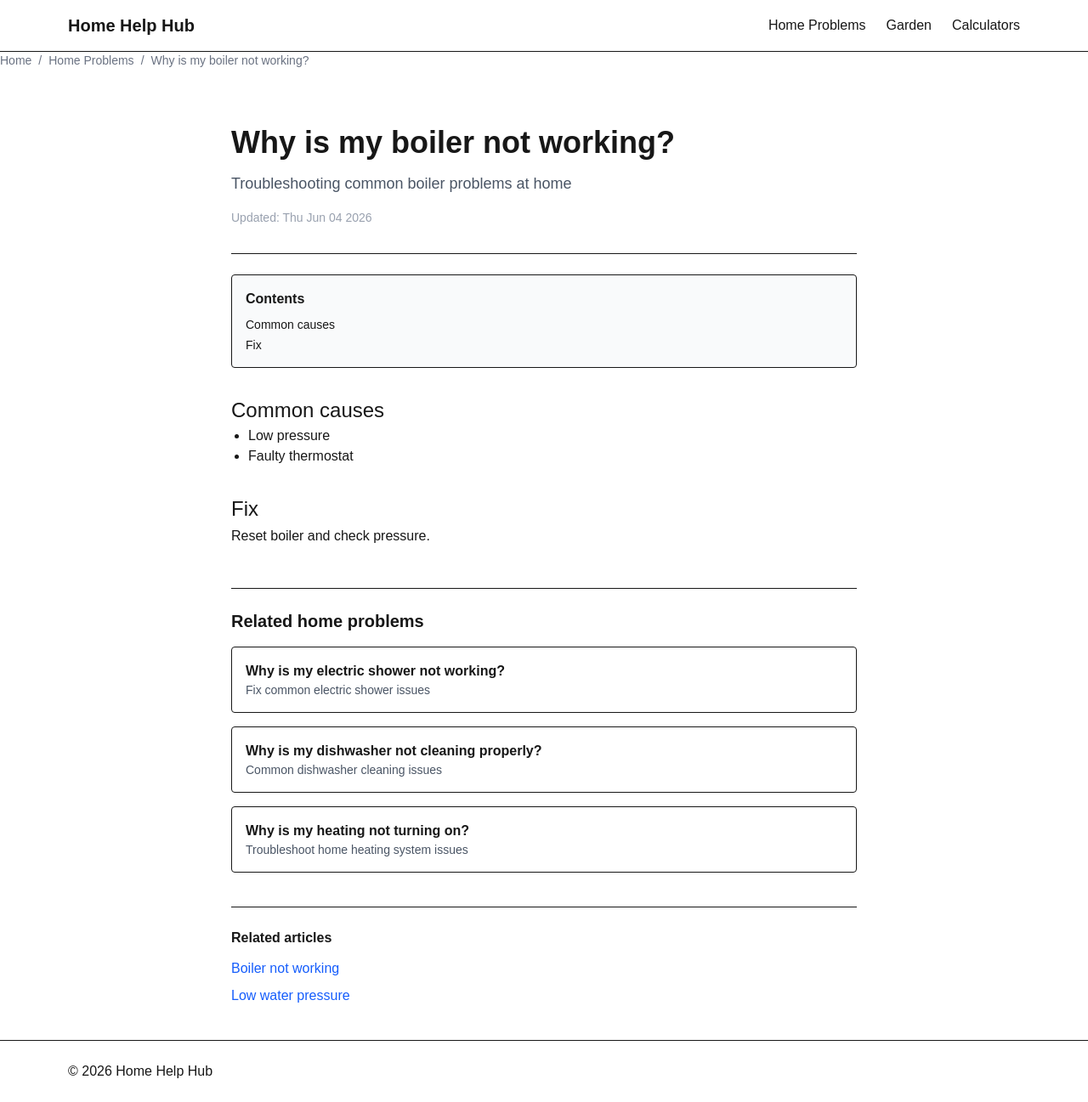
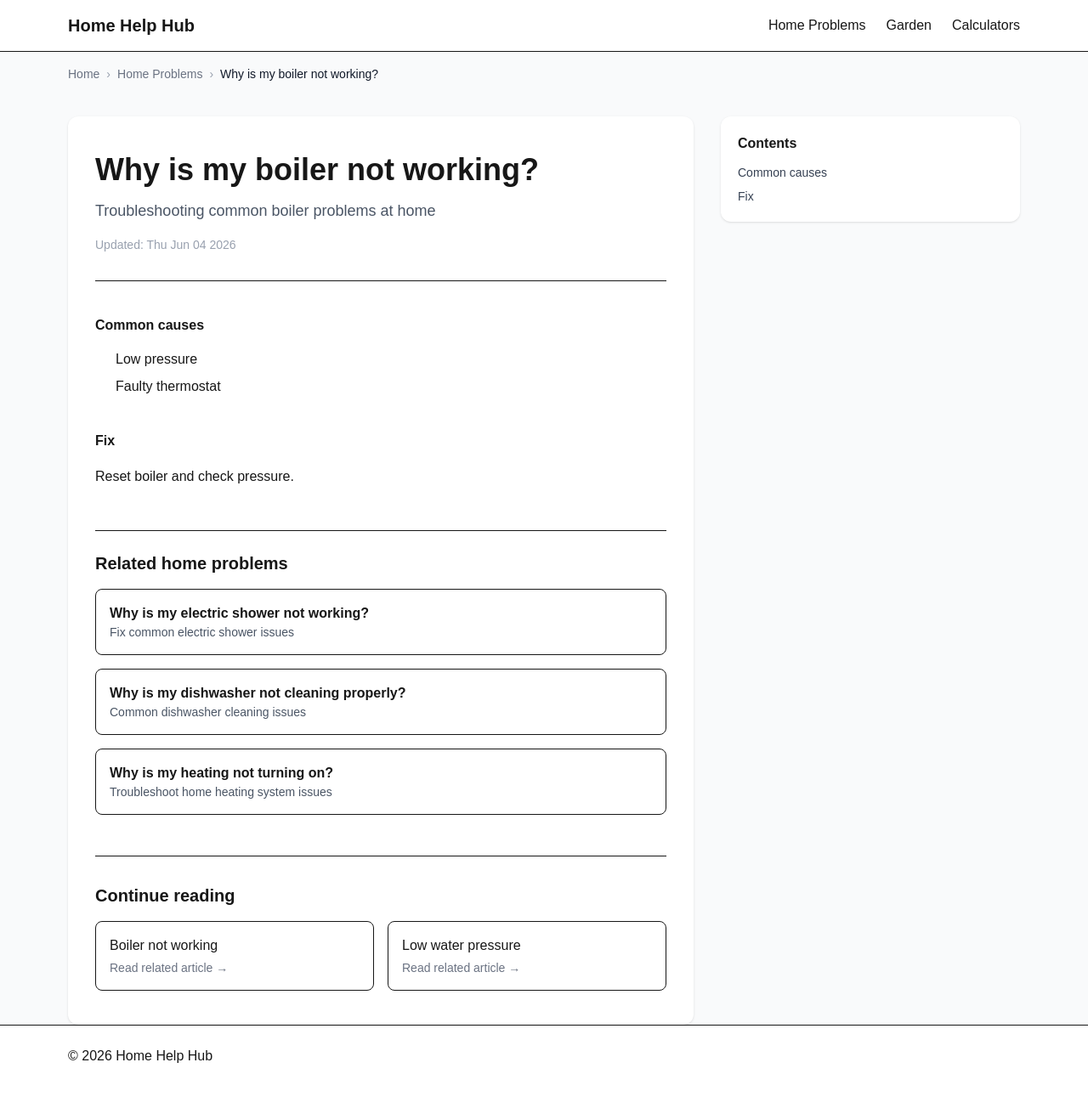
Before and after one commit to MikolajRz/home-help-hub, a Next.js app: page /home-problems/boiler-not-working in a window 1280 px wide. Shown: the whole page at 85% size. Built offline with nearby package versions, Linux system fonts and the light colour scheme.

Commit message:
Frontend v2: improved article layout and navigation

```diff
--- a/app/globals.css
+++ b/app/globals.css
@@ -25,16 +25,47 @@ body {
   font-family: Arial, Helvetica, sans-serif;
 }
 
+/* ARTICLE READING EXPERIENCE */
+
+.prose {
+  max-width: 100%;
+}
+
+.prose h1 {
+  margin-top: 2rem;
+  margin-bottom: 1rem;
+}
+
 .prose h2 {
-  margin-top: 2rem;
-  font-size: 1.5rem;
+  margin-top: 2.5rem;
+  margin-bottom: 1rem;
+  font-weight: 700;
 }
 
 .prose p {
-  line-height: 1.7;
+  line-height: 1.8;
+  margin-bottom: 1rem;
 }
 
 .prose ul {
-  margin-left: 1.25rem;
-  list-style: disc;
+  margin-left: 1.5rem;
+  margin-bottom: 1rem;
 }
+
+.prose li {
+  margin-bottom: 0.5rem;
+}
+
+/* CARD FEEL */
+
+.article-card {
+  background: white;
+  border-radius: 12px;
+  padding: 2rem;
+}
+
+/* SMOOTH SCROLL */
+
+html {
+  scroll-behavior: smooth;
+}
--- a/app/home-problems/[slug]/page.tsx
+++ b/app/home-problems/[slug]/page.tsx
@@ -37,11 +37,11 @@ export default async function ArticlePage({
 
   const related = getRelatedPosts(slug);
 
-  // 🧭 TOC (auto headings)
   const headings = post.content.match(/^##\s.+/gm) || [];
 
   return (
-    <div>
+    <div className="min-h-screen bg-gray-50">
+      <div className="max-w-6xl mx-auto px-4">
         <Breadcrumbs
           items={[
             { label: "Home", href: "/" },
@@ -50,77 +50,12 @@ export default async function ArticlePage({
           ]}
         />
 
-      {/* 🔥 BREADCRUMB SCHEMA */}
-      <script
-        type="application/ld+json"
-        dangerouslySetInnerHTML={{
-          __html: JSON.stringify({
-            "@context": "https://schema.org",
-            "@type": "BreadcrumbList",
-            itemListElement: [
-              {
-                "@type": "ListItem",
-                position: 1,
-                name: "Home",
-                item: `${baseUrl}/`,
-              },
-              {
-                "@type": "ListItem",
-                position: 2,
-                name: "Home Problems",
-                item: `${baseUrl}/categories/home-problems`,
-              },
-              {
-                "@type": "ListItem",
-                position: 3,
-                name: post.title,
-                item: `${baseUrl}/home-problems/${post.slug}`,
-              },
-            ],
-          }),
-        }}
-      />
+        {/* ARTICLE LAYOUT */}
+        <div className="grid grid-cols-1 lg:grid-cols-12 gap-8 mt-6">
 
-      {/* 🔥 FAQ SCHEMA */}
-      <script
-        type="application/ld+json"
-        dangerouslySetInnerHTML={{
-          __html: JSON.stringify({
-            "@context": "https://schema.org",
-            "@type": "FAQPage",
-            mainEntity: [
-              {
-                "@type": "Question",
-                name: `What causes ${post.title.toLowerCase()}?`,
-                acceptedAnswer: {
-                  "@type": "Answer",
-                  text: post.description,
-                },
-              },
-              {
-                "@type": "Question",
-                name: "How do I fix it?",
-                acceptedAnswer: {
-                  "@type": "Answer",
-                  text:
-                    "Follow basic troubleshooting steps and check common household issues.",
-                },
-              },
-              {
-                "@type": "Question",
-                name: "Do I need a professional?",
-                acceptedAnswer: {
-                  "@type": "Answer",
-                  text:
-                    "If basic fixes do not work, contact a qualified technician.",
-                },
-              },
-            ],
-          }),
-        }}
-      />
+          {/* MAIN CONTENT */}
+          <article className="lg:col-span-8 bg-white rounded-xl shadow-sm px-8 py-10">
 
-      <article className="mx-auto max-w-3xl px-4 py-10">
             {/* HEADER */}
             <header className="mb-8">
               <h1 className="text-4xl font-bold leading-tight">
@@ -138,18 +73,6 @@ export default async function ArticlePage({
 
             <hr className="my-6" />
 
-        {/* 🧭 TABLE OF CONTENTS */}
-        {headings.length > 0 && (
-          <div className="bg-gray-50 border rounded p-4 mb-8">
-            <h2 className="font-semibold mb-2">Contents</h2>
-            <ul className="text-sm space-y-1">
-              {headings.map((h, i) => (
-                <li key={i}>{h.replace("##", "").trim()}</li>
-              ))}
-            </ul>
-          </div>
-        )}
-
             {/* CONTENT */}
             <div className="prose prose-lg max-w-none prose-headings:scroll-mt-24">
               <ReactMarkdown remarkPlugins={[remarkGfm]}>
@@ -157,7 +80,7 @@ export default async function ArticlePage({
               </ReactMarkdown>
             </div>
 
-        {/* 🔗 RELATED ARTICLES */}
+            {/* RELATED */}
             {related.length > 0 && (
               <section className="mt-12 border-t pt-6">
                 <h2 className="text-xl font-semibold mb-4">
@@ -169,7 +92,7 @@ export default async function ArticlePage({
                     <Link
                       key={r.slug}
                       href={`/home-problems/${r.slug}`}
-                  className="border rounded p-4 hover:shadow transition"
+                      className="border rounded-lg p-4 hover:shadow-md transition bg-white"
                     >
                       <h3 className="font-semibold">{r.title}</h3>
                       <p className="text-sm text-gray-600">
@@ -181,7 +104,8 @@ export default async function ArticlePage({
               </section>
             )}
 
-        {/* 🔗 INTERNAL LINKS */}
+            {/* INTERNAL LINKS */}
+            <div className="mt-10">
               <InternalLinks
                 links={[
                   {
@@ -194,7 +118,37 @@ export default async function ArticlePage({
                   },
                 ]}
               />
+            </div>
           </article>
+
+          {/* SIDEBAR (TOC) */}
+          <aside className="lg:col-span-4">
+            <div className="sticky top-6 bg-white rounded-xl shadow-sm p-5">
+              <h2 className="font-semibold mb-3">Contents</h2>
+
+              {headings.length > 0 ? (
+                <ul className="space-y-2 text-sm">
+                  {headings.map((h, i) => (
+                    <li key={i}>
+                      <a
+                        href="#"
+                        className="text-gray-700 hover:text-black transition"
+                      >
+                        {h.replace("##", "").trim()}
+                      </a>
+                    </li>
+                  ))}
+                </ul>
+              ) : (
+                <p className="text-sm text-gray-400">
+                  No sections available
+                </p>
+              )}
+            </div>
+          </aside>
+
+        </div>
+      </div>
     </div>
   );
 }
--- a/components/Breadcrumbs.tsx
+++ b/components/Breadcrumbs.tsx
@@ -1,21 +1,41 @@
 import Link from "next/link";
 
 type BreadcrumbsProps = {
-  items: { label: string; href: string }[];
+  items: {
+    label: string;
+    href: string;
+  }[];
 };
 
-export default function Breadcrumbs({ items }: BreadcrumbsProps) {
+export default function Breadcrumbs({
+  items,
+}: BreadcrumbsProps) {
   return (
-    <nav className="text-sm text-gray-500 mb-6">
-      <ol className="flex flex-wrap gap-2">
+    <nav
+      aria-label="Breadcrumb"
+      className="text-sm text-gray-500 py-4"
+    >
+      <ol className="flex flex-wrap items-center gap-2">
         {items.map((item, index) => (
-          <li key={item.href} className="flex items-center gap-2">
-            <Link href={item.href} className="hover:underline">
-              {item.label}
-            </Link>
+          <li
+            key={item.href}
+            className="flex items-center gap-2"
+          >
+            {index === items.length - 1 ? (
+              <span className="font-medium text-gray-900">
+                {item.label}
+              </span>
+            ) : (
+              <Link
+                href={item.href}
+                className="hover:text-black transition"
+              >
+                {item.label}
+              </Link>
+            )}
 
             {index < items.length - 1 && (
-              <span>/</span>
+              <span className="text-gray-400">›</span>
             )}
           </li>
         ))}
--- a/components/InternalLinks.tsx
+++ b/components/InternalLinks.tsx
@@ -1,19 +1,38 @@
 import Link from "next/link";
 
-export default function InternalLinks({ links }: { links: { href: string; label: string }[] }) {
+type InternalLink = {
+  href: string;
+  label: string;
+};
+
+export default function InternalLinks({
+  links,
+}: {
+  links: InternalLink[];
+}) {
+  if (!links.length) return null;
+
   return (
-    <div className="mt-10 border-t pt-6">
-      <h3 className="font-semibold mb-3">Related articles</h3>
+    <section className="mt-12 border-t pt-8">
+      <h2 className="text-xl font-semibold mb-4">
+        Continue reading
+      </h2>
 
-      <ul className="space-y-2">
-        {links.map((l) => (
-          <li key={l.href}>
-            <Link className="text-blue-600 hover:underline" href={l.href}>
-              {l.label}
-            </Link>
-          </li>
+      <div className="grid gap-4 md:grid-cols-2">
+        {links.map((link) => (
+          <Link
+            key={link.href}
+            href={link.href}
+            className="rounded-lg border bg-white p-4 hover:shadow-md transition"
+          >
+            <h3 className="font-medium">{link.label}</h3>
+
+            <p className="text-sm text-gray-500 mt-1">
+              Read related article →
+            </p>
+          </Link>
         ))}
-      </ul>
-    </div>
+      </div>
+    </section>
   );
 }
```
Lines whose indentation alone changed are shown as unchanged.
